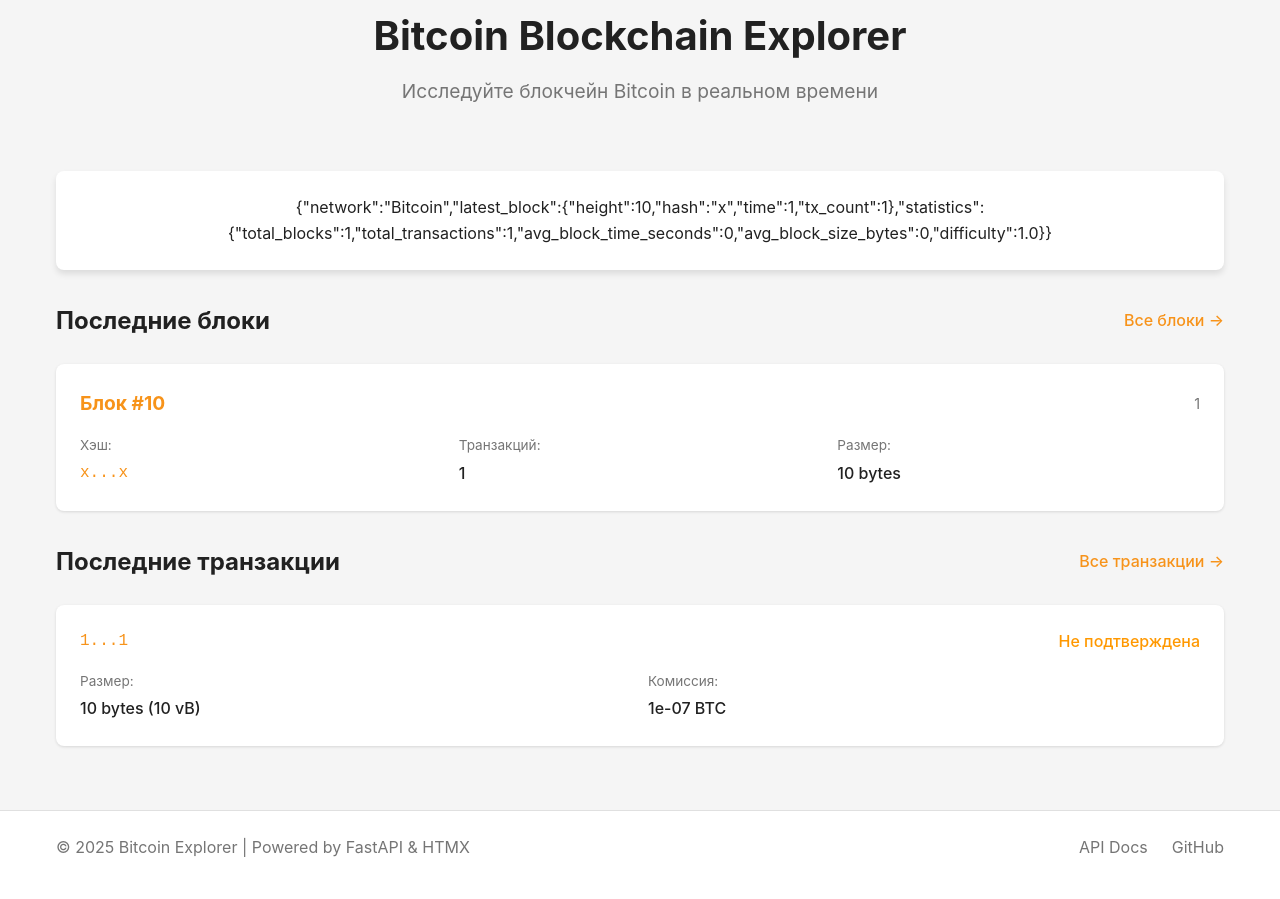
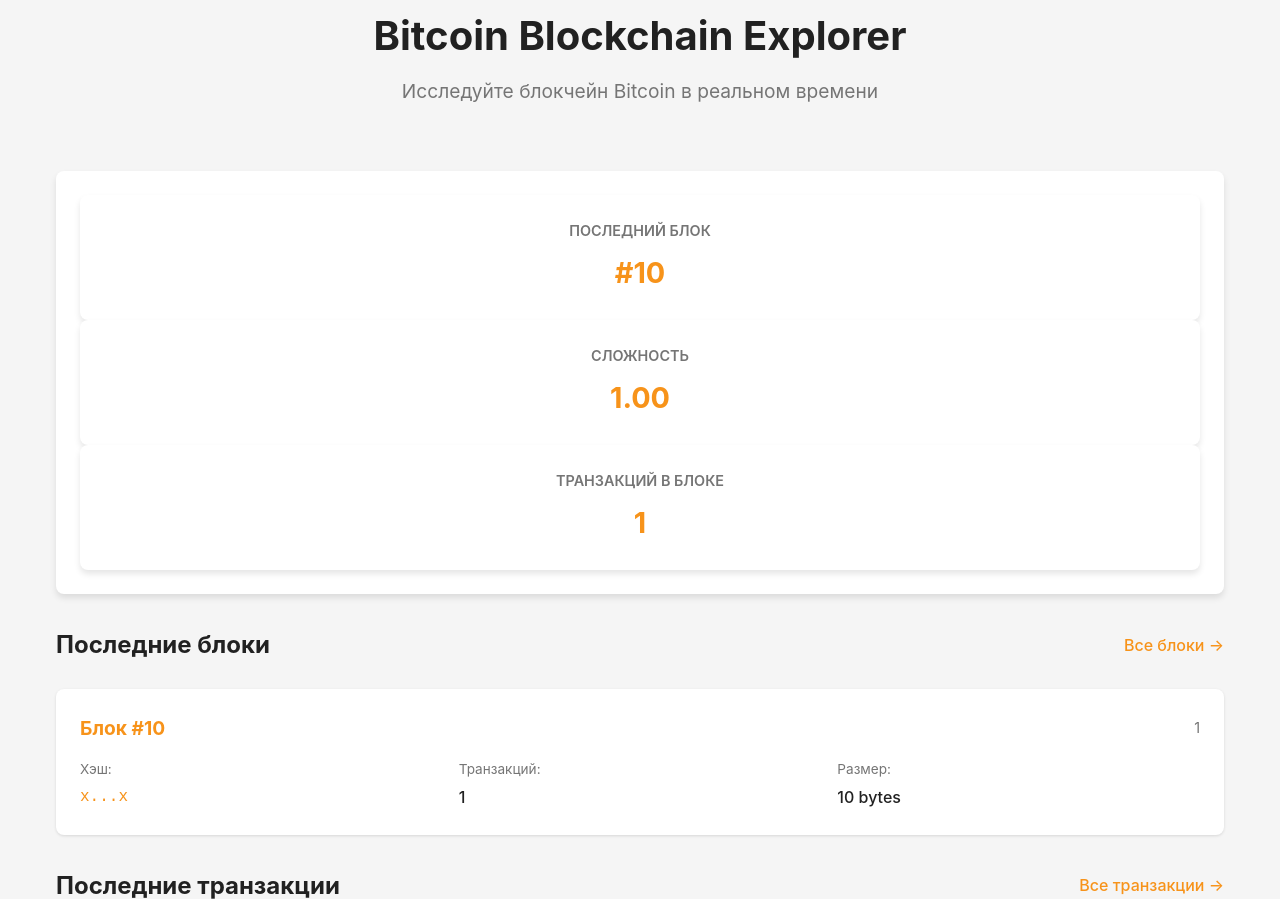
Before and after one commit to nizzit/Bitcoin-Blockchain-Explorer, a FastAPI app: page /blocks in a window 1280 px wide. Shown: the part 215-1114 px from the top of the page. Before the commit the page ends 1072 px from the top, so only its background shows below. Run offline with FastAPI, Linux system fonts and the light colour scheme; tables that the repository leaves empty hold one stand-in row (values such as "Sample post"); some libraries are stand-ins or nearby versions.

Commit message:
refactor: convert block and transaction services to async
- Add await to block service methods (get_block_by_height, get_block_by_hash, get_latest_block)
- Rename transaction service methods for clarity (get_transaction -> get_or_fetch_transaction, get_transaction_by_txid)
- Update get_latest_transactions to return tuple (transactions, total) and make async
- Replace service call with direct DB query for block transactions
- Update get_transactions_by_address to return dict with pagination info
- Rename /api/stats to /stats and use template instead of inline HTML

These changes improve async/await consistency throughout the application and standardize service method signatures for better maintainability.

```diff
--- a/app/main.py
+++ b/app/main.py
@@ -66,9 +66,9 @@
     # Попробуем получить блок по хэшу или высоте
     try:
         height = int(hash_or_height)
-        block = block_service.get_block_by_height(height)
+        block = await block_service.get_block_by_height(height)
     except ValueError:
-        block = block_service.get_block_by_hash(hash_or_height)
+        block = await block_service.get_block_by_hash(hash_or_height)
 
     return templates.TemplateResponse(
         "block.html", {"request": request, "block": block}
@@ -80,7 +80,7 @@
     """Страница транзакции"""
     db = next(get_db())
     tx_service = TransactionService(db)
-    tx = tx_service.get_transaction(txid)
+    tx = tx_service.get_or_fetch_transaction(txid)
 
     return templates.TemplateResponse(
         "transaction.html", {"request": request, "tx": tx}
@@ -128,16 +128,16 @@
     # Поиск блоков
     try:
         height = int(q)
-        block = block_service.get_block_by_height(height)
+        block = await block_service.get_block_by_height(height)
         if block:
             results["blocks"].append(block)
     except ValueError:
-        block = block_service.get_block_by_hash(q)
+        block = await block_service.get_block_by_hash(q)
         if block:
             results["blocks"].append(block)
 
     # Поиск транзакций
-    tx = tx_service.get_transaction(q)
+    tx = tx_service.get_transaction_by_txid(q)
     if tx:
         results["transactions"].append(tx)
 
@@ -181,7 +181,9 @@
 
     limit = 10
     offset = (page - 1) * limit
-    transactions = tx_service.get_latest_transactions(limit=limit, offset=offset)
+    transactions, total = await tx_service.get_latest_transactions(
+        limit=limit, offset=offset
+    )
 
     return templates.TemplateResponse(
         "components/tx_list.html",
@@ -198,9 +200,16 @@
 async def block_transactions_component(request: Request, hash: str):
     """HTMX компонент транзакций блока"""
     db = next(get_db())
-    tx_service = TransactionService(db)
 
-    transactions = tx_service.get_transactions_by_block(hash)
+    # Получаем транзакции блока напрямую из БД
+    from app.models.transaction import Transaction
+
+    transactions = (
+        db.query(Transaction)
+        .filter(Transaction.block_hash == hash)
+        .order_by(Transaction.id)
+        .all()
+    )
 
     return templates.TemplateResponse(
         "components/tx_list.html",
@@ -219,7 +228,9 @@
     db = next(get_db())
     tx_service = TransactionService(db)
 
-    transactions = tx_service.get_transactions_by_address(address)
+    # get_transactions_by_address возвращает словарь с ключом 'transactions'
+    result = tx_service.get_transactions_by_address(address, page=1, per_page=50)
+    transactions = result["transactions"]
 
     return templates.TemplateResponse(
         "components/tx_list.html",
@@ -227,45 +238,31 @@
             "request": request,
             "transactions": transactions,
             "page": 1,
-            "has_more": False,
+            "has_more": result.get("has_next", False),
         },
     )
 
 
-@app.get("/api/stats", response_class=HTMLResponse)
+@app.get("/stats", response_class=HTMLResponse)
 async def stats_endpoint(request: Request):
     """Endpoint для статистики (используется на главной странице)"""
     db = next(get_db())
     block_service = BlockService(db)
 
     # Получаем последний блок для статистики
-    latest_block = block_service.get_latest_block()
+    latest_block = await block_service.get_latest_block()
 
     if latest_block:
-        stats_html = f"""
-        <div class="stats-grid">
-            <div class="stat-card">
-                <h4>Последний блок</h4>
-                <p class="stat-value">#{latest_block.height}</p>
-            </div>
-            <div class="stat-card">
-                <h4>Сложность</h4>
-                <p class="stat-value">{latest_block.difficulty:.2f}</p>
-            </div>
-            <div class="stat-card">
-                <h4>Транзакций в блоке</h4>
-                <p class="stat-value">{latest_block.n_tx}</p>
-            </div>
-        </div>
-        """
+        return templates.TemplateResponse(
+            "stats.html", {"request": request, "latest_block": latest_block}
+        )
     else:
         stats_html = """
         <div class="stat-card">
             <p>Статистика недоступна</p>
         </div>
         """
-
-    return HTMLResponse(content=stats_html)
+        return HTMLResponse(content=stats_html)
 
 
 @app.get("/health")
--- a/app/services/block_service.py
+++ b/app/services/block_service.py
@@ -86,7 +86,7 @@
             logger.error(f"Ошибка подсчета блоков: {e}")
             return 0
 
-    def get_block_by_hash(self, block_hash: str) -> Optional[Block]:
+    async def get_block_by_hash(self, block_hash: str) -> Optional[Block]:
         """
         Получение блока по хешу из БД
 
@@ -100,7 +100,7 @@
             logger.error(f"Ошибка получения блока по хешу {block_hash}: {e}")
             raise BlockServiceError(f"Не удалось получить блок: {e}")
 
-    def get_block_by_height(self, height: int) -> Optional[Block]:
+    async def get_block_by_height(self, height: int) -> Optional[Block]:
         """
         Получение блока по высоте из БД
 
@@ -191,7 +191,7 @@
             )
             raise BlockServiceError(f"Неожиданная ошибка: {e}")
 
-    def save_block_to_db(self, block_data: Dict[str, Any]) -> Block:
+    async def save_block_to_db(self, block_data: Dict[str, Any]) -> Block:
         """
         Сохранение блока в БД
 
@@ -200,7 +200,7 @@
         """
         try:
             # Проверяем, существует ли блок
-            existing_block = self.get_block_by_hash(block_data["hash"])
+            existing_block = await self.get_block_by_hash(block_data["hash"])
             if existing_block:
                 logger.info(f"Блок {block_data['hash']} уже существует в БД")
                 return existing_block
@@ -235,7 +235,7 @@
             logger.error(f"Ошибка сохранения блока в БД: {e}")
             raise BlockServiceError(f"Не удалось сохранить блок: {e}")
 
-    def get_or_fetch_block(self, hash_or_height: str | int) -> Block:
+    async def get_or_fetch_block(self, hash_or_height: str | int) -> Block:
         """
         Получение блока из БД или через RPC
 
@@ -245,9 +245,9 @@
         try:
             # Сначала пытаемся найти в БД
             if isinstance(hash_or_height, int) or hash_or_height.isdigit():
-                block = self.get_block_by_height(int(hash_or_height))
+                block = await self.get_block_by_height(int(hash_or_height))
             else:
-                block = self.get_block_by_hash(hash_or_height)
+                block = await self.get_block_by_hash(hash_or_height)
 
             if block:
                 return block
@@ -255,7 +255,7 @@
             # Если не найден в БД, получаем через RPC и сохраняем
             logger.info(f"Блок {hash_or_height} не найден в БД, получаем через RPC")
             block_data = self.fetch_block_from_rpc(hash_or_height)
-            return self.save_block_to_db(block_data)
+            return await self.save_block_to_db(block_data)
 
         except Exception as e:
             logger.error(f"Ошибка получения блока {hash_or_height}: {e}")
@@ -365,7 +365,7 @@
             logger.error(f"Ошибка получения информации о блокчейне: {e}")
             raise BlockServiceError(f"Не удалось получить информацию о блокчейне: {e}")
 
-    def search_blocks(self, query: str) -> List[Block]:
+    async def search_blocks(self, query: str) -> List[Block]:
         """
         Поиск блоков по хешу или высоте
 
@@ -378,7 +378,7 @@
             # Поиск по высоте
             if query.isdigit():
                 height = int(query)
-                block = self.get_block_by_height(height)
+                block = await self.get_block_by_height(height)
                 if block:
                     blocks.append(block)
 
--- a/app/services/sync_service.py
+++ b/app/services/sync_service.py
@@ -135,7 +135,7 @@
                     block_data = self.block_service.fetch_block_from_rpc(height)
 
                     # Сохраняем блок
-                    self.block_service.save_block_to_db(block_data)
+                    await self.block_service.save_block_to_db(block_data)
                     synced_blocks += 1
 
                     # Сохраняем транзакции блока
@@ -342,7 +342,7 @@
         finally:
             self._is_syncing = False
 
-    def handle_reorg(self, new_tip_hash: str) -> Dict[str, Any]:
+    async def handle_reorg(self, new_tip_hash: str) -> Dict[str, Any]:
         """
         Обработка реорганизации блокчейна
 
@@ -365,7 +365,7 @@
             common_height = new_height
             while common_height > 0:
                 block_hash = bitcoin_rpc.get_block_hash(common_height)
-                db_block = self.block_service.get_block_by_height(common_height)
+                db_block = await self.block_service.get_block_by_height(common_height)
 
                 if db_block and db_block.hash == block_hash:
                     # Нашли общий предок
--- a/app/services/transaction_service.py
+++ b/app/services/transaction_service.py
@@ -43,7 +43,7 @@
             logger.error(f"Ошибка получения транзакции по txid {txid}: {e}")
             raise TransactionServiceError(f"Не удалось получить транзакцию: {e}")
 
-    def get_latest_transactions(self, limit: int = 10, offset: int = 0):
+    async def get_latest_transactions(self, limit: int = 10, offset: int = 0):
         """
         Получение последних транзакций из БД
 
@@ -52,15 +52,14 @@
             offset: Смещение для пагинации
         """
         try:
-            transactions = (
+            query = (
                 self.db.query(Transaction)
                 .filter(Transaction.block_height.isnot(None))
                 .order_by(desc(Transaction.block_height), desc(Transaction.id))
-                .offset(offset)
-                .limit(limit)
-                .all()
             )
-            return transactions
+            total = query.count()
+            transactions = query.offset(offset).limit(limit).all()
+            return transactions, total
         except Exception as e:
             logger.error(f"Ошибка получения последних транзакций: {e}")
             raise TransactionServiceError(
--- a/app/templates/index.html
+++ b/app/templates/index.html
@@ -9,7 +9,7 @@
 </div>
 
 <div class="stats-grid">
-    <div class="stat-card" hx-get="/api/stats" hx-trigger="load, every 30s" hx-target="this" hx-swap="innerHTML">
+    <div class="stat-card" hx-get="/stats" hx-trigger="load, every 30s" hx-target="this" hx-swap="innerHTML">
         <div class="stat-loading">Загрузка статистики...</div>
     </div>
 </div>
--- /dev/null
+++ b/app/templates/stats.html
@@ -0,0 +1,12 @@
+<div class="stat-card">
+    <h4>Последний блок</h4>
+    <p class="stat-value">#{{ latest_block.height }}</p>
+</div>
+<div class="stat-card">
+    <h4>Сложность</h4>
+    <p class="stat-value">{{ "%.2f"|format(latest_block.difficulty) }}</p>
+</div>
+<div class="stat-card">
+    <h4>Транзакций в блоке</h4>
+    <p class="stat-value">{{ latest_block.n_tx }}</p>
+</div>
```
Also changed, not shown: 1 other file.
